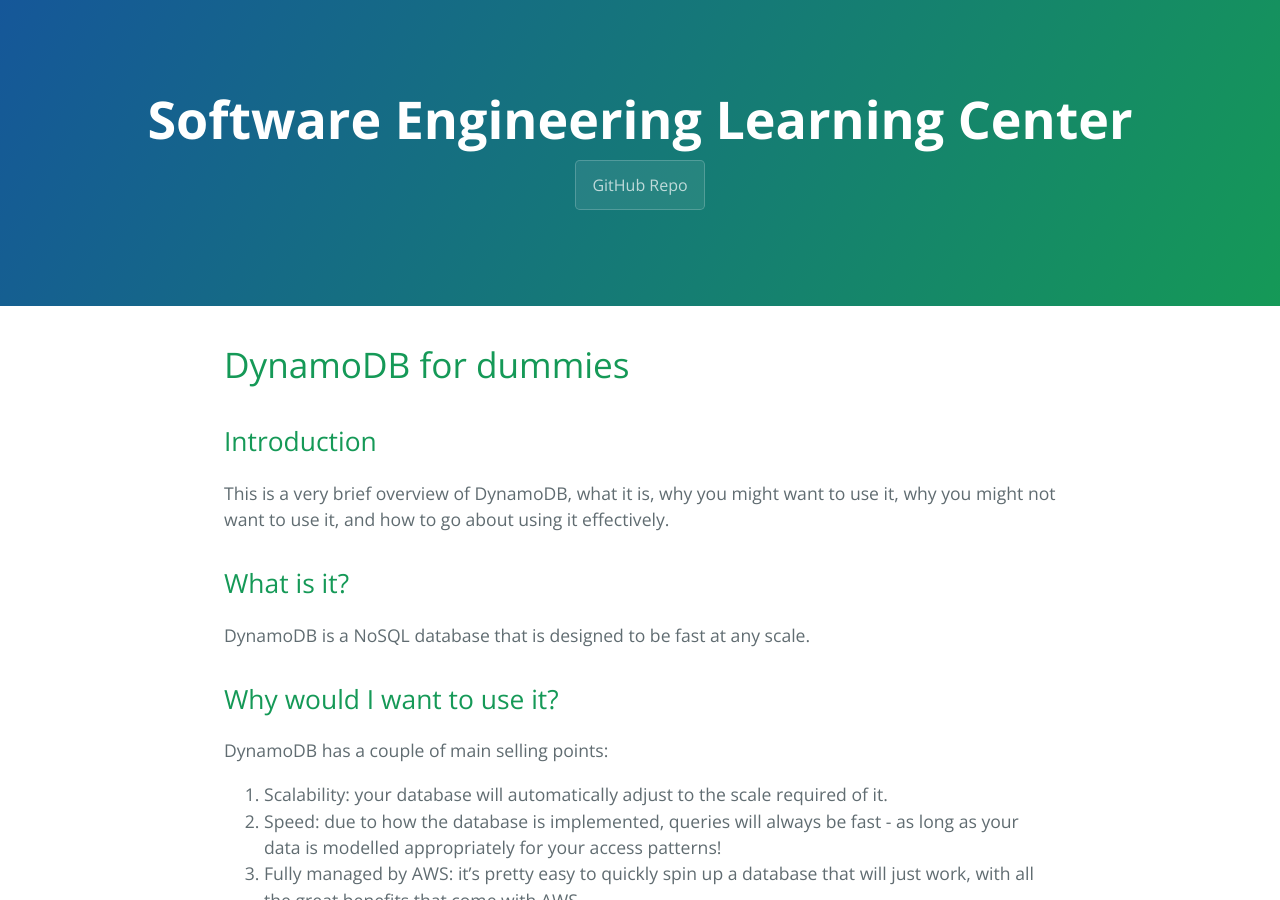
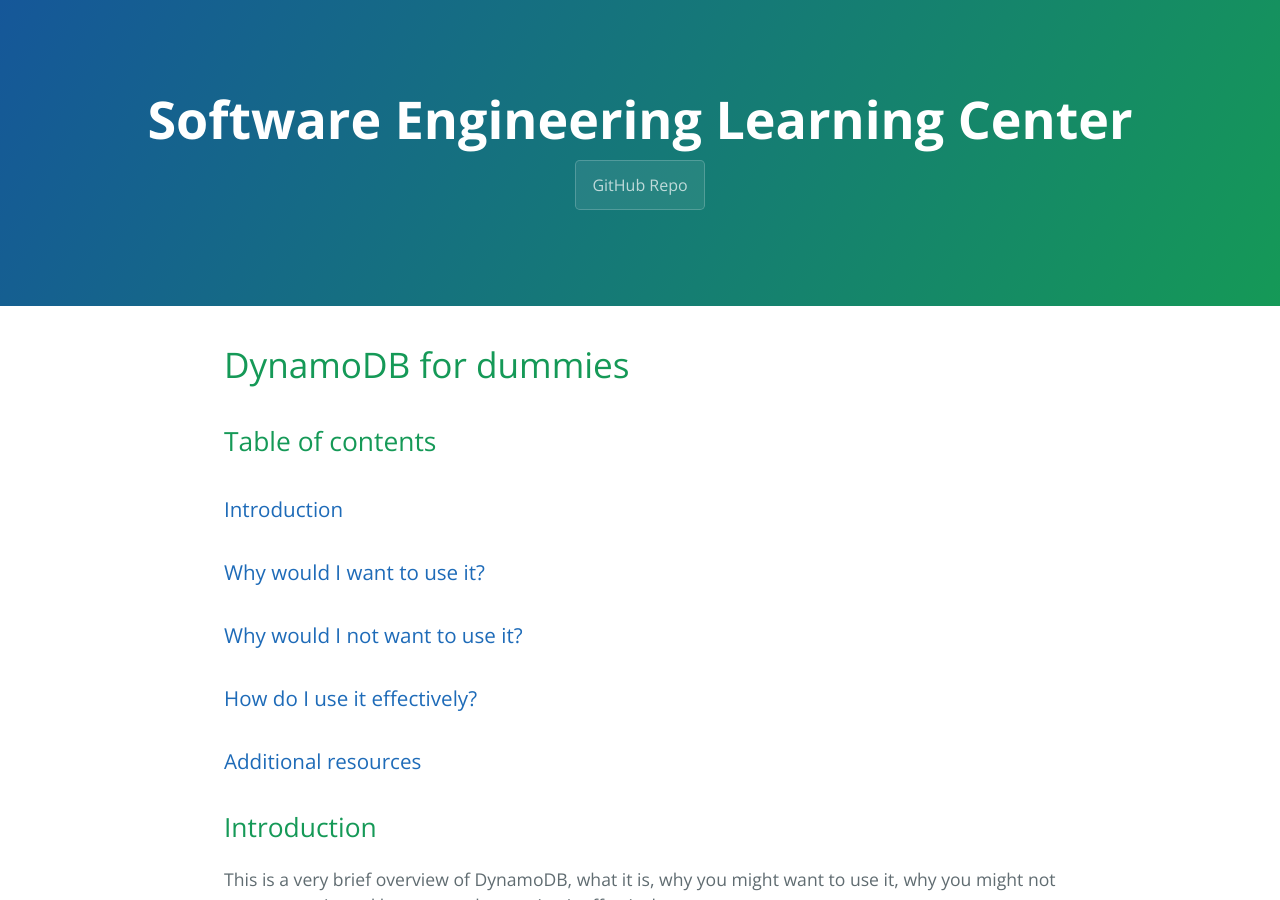
Before and after one commit to learning-software-engineering/learning-software-engineering.github.io, a Jekyll site: the page built from Topics/Tech_Stacks/DynamoDB_for_Dummies.md, in a window 1280 px wide and 900 px high. Built offline with Jekyll 4.4.1, drawn with Linux system fonts in a browser that asks for light colours; our own code applies the rules of GitHub Pages for plain Markdown files; some of the changed text lies outside the part shown.

Commit message:
Add table of contents

```diff
--- a/Topics/Tech_Stacks/DynamoDB_for_Dummies.md
+++ b/Topics/Tech_Stacks/DynamoDB_for_Dummies.md
@@ -1,4 +1,12 @@
 # DynamoDB for dummies
+
+## Table of contents
+
+### [Introduction](#introduction)
+### [Why would I want to use it?](#why-would-i-want-to-use-it-1)
+### [Why would I not want to use it?](#why-would-i-not-want-to-use-it-1)
+### [How do I use it effectively?](#how-do-i-use-it-effectively-1)
+### [Additional resources](#additional-resources-1)
 
 ## Introduction
 
```
Also changed, not shown: other parts of Topics/Tech_Stacks/DynamoDB_for_Dummies.md (+1 -1 lines).
